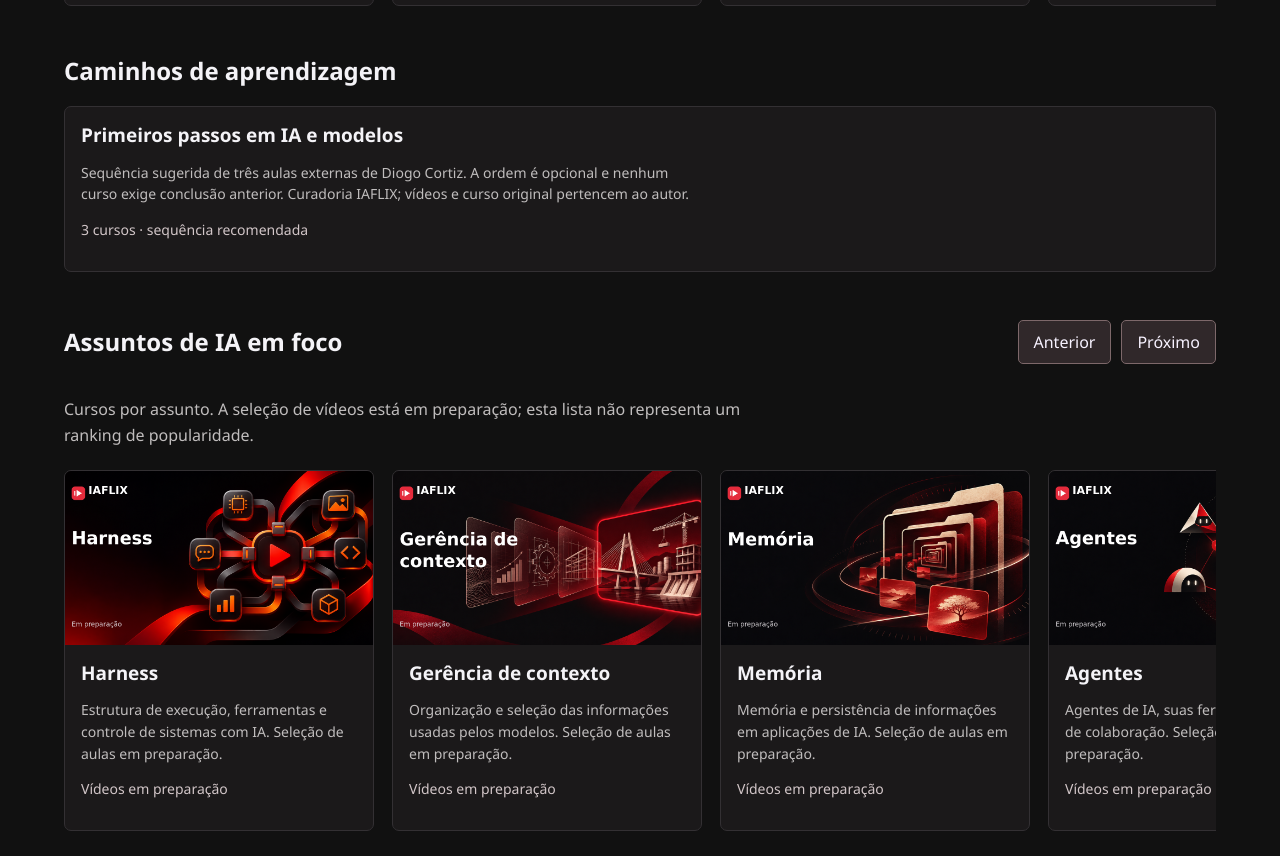
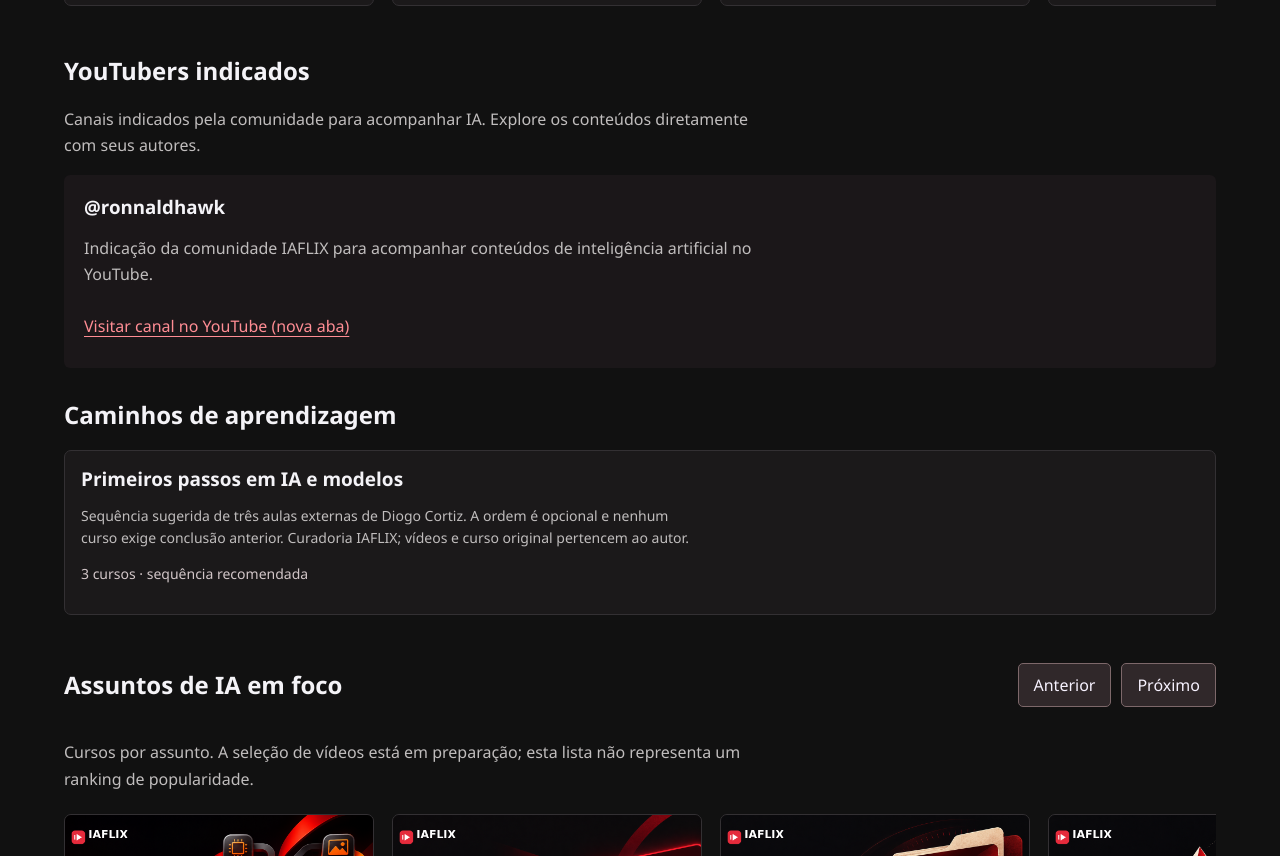
Before and after one commit to igorferreira/aiflix, a website with bundled scripts: page public/index.html in a window 1280 px wide. Shown: the part 1159-2015 px from the top of the page. Built offline with nearby package versions, Linux system fonts and the light colour scheme.

Commit message:
feat: adiciona indicações de YouTubers ao catálogo

```diff
--- a/public/assets/js/app.js
+++ b/public/assets/js/app.js
@@ -71,6 +71,19 @@ function home() {
     feature.append(copy, visual); main.append(feature);
   }
   if (catalog.courses.length) main.append(group('Todos os cursos', 'Acesso direto, sem matrícula ou pré-requisitos.', catalog.courses, true, true));
+  if (catalog.creators?.length) {
+    const section = el('section'); section.setAttribute('aria-labelledby', 'youtubers-title');
+    const title = el('h2', 'YouTubers indicados'); title.id = 'youtubers-title';
+    section.append(title, el('p', 'Canais indicados pela comunidade para acompanhar IA. Explore os conteúdos diretamente com seus autores.'));
+    const list = el('div', undefined, 'course-grid');
+    for (const creator of catalog.creators) {
+      const article = el('article', undefined, 'creator-card');
+      const channel = link('Visitar canal no YouTube (nova aba)', creator.channelUrl);
+      channel.target = '_blank'; channel.rel = 'noopener noreferrer';
+      article.append(el('h3', creator.title), el('p', creator.description), channel); list.append(article);
+    }
+    section.append(list); main.append(section);
+  }
   if (catalog.learnPaths.length) {
     const section = el('section'); section.append(el('h2', 'Caminhos de aprendizagem'));
     for (const path of catalog.learnPaths) { const article = el('article', undefined, 'course-card'); const title = el('h3'); title.append(link(path.title, `#/caminho/${path.id}`)); article.append(title, el('p', path.description), el('p', `${path.courseIds.length} cursos · sequência recomendada`, 'meta')); section.append(article); }
--- a/public/assets/js/catalog.js
+++ b/public/assets/js/catalog.js
@@ -26,14 +26,26 @@ export function validateCatalog(value) {
   function array(item, path, nonempty = false) {
     if (!Array.isArray(item) || (nonempty && !item.length)) fail(path, 'lista inválida');
   }
-  const seen = { course: new Set(), module: new Set(), lesson: new Set(), track: new Set(), path: new Set() };
+  const seen = { course: new Set(), module: new Set(), lesson: new Set(), track: new Set(), path: new Set(), creator: new Set() };
   function identity(item, path, type) {
     if (!isId(item.id) || seen[type].has(item.id)) fail(`${path}.id`, 'ID inválido ou duplicado');
     seen[type].add(item.id); text(item.title, `${path}.title`, 160);
   }
-  object(value, 'catalog', ['schemaVersion', 'courses', 'tracks', 'learnPaths']);
+  object(value, 'catalog', ['schemaVersion', 'courses', 'tracks', 'learnPaths'], ['creators']);
   if (value.schemaVersion !== 2) fail('schemaVersion', 'versão não suportada');
   for (const key of ['courses', 'tracks', 'learnPaths']) array(value[key], key);
+  if (value.creators !== undefined) {
+    array(value.creators, 'creators');
+    value.creators.forEach((creator, i) => {
+      const p = `creators[${i}]`;
+      object(creator, p, ['id', 'title', 'description', 'channelUrl']);
+      identity(creator, p, 'creator'); text(creator.description, `${p}.description`, 4000);
+      try {
+        const url = httpsUrl(creator.channelUrl);
+        if (!['youtube.com', 'www.youtube.com'].includes(url.hostname) || url.port || url.search || url.hash || !/^\/@[A-Za-z0-9._-]+$/.test(url.pathname)) throw new Error();
+      } catch { fail(`${p}.channelUrl`, 'canal YouTube inválido'); }
+    });
+  }
   value.courses.forEach((course, i) => {
     const p = `courses[${i}]`;
     object(course, p, ['id', 'title', 'description', 'modules'], ['cover', 'status']); identity(course, p, 'course'); text(course.description, `${p}.description`, 4000, true);
--- a/public/data/catalog.json
+++ b/public/data/catalog.json
@@ -194,5 +194,13 @@
         "arvore-decisao"
       ]
     }
+  ],
+  "creators": [
+    {
+      "id": "ronnaldhawk",
+      "title": "@ronnaldhawk",
+      "description": "Indicação da comunidade IAFLIX para acompanhar conteúdos de inteligência artificial no YouTube.",
+      "channelUrl": "https://www.youtube.com/@ronnaldhawk"
+    }
   ]
 }
--- a/public/styles.css
+++ b/public/styles.css
@@ -22,6 +22,9 @@ h3 { line-height: 1.3; margin-block: 12px; }
 p { color: var(--muted); line-height: 1.65; max-width: 76ch; }
 section { margin-block: 32px; min-width: 0; }
 .section-head { display: flex; justify-content: space-between; align-items: center; gap: 16px; }
+.creator-card { padding: 20px; background: #1b1719; border-radius: 6px; }
+.creator-card h3 { margin-top: 0; overflow-wrap: anywhere; }
+.creator-card a { display: inline-flex; align-items: center; min-height: 44px; }
 .actions { display: flex; flex-wrap: wrap; gap: 10px; align-items: center; margin-block: 16px; }
 .course-grid { display: grid; grid-template-columns: repeat(auto-fit, minmax(min(100%, 270px), 1fr)); gap: 18px; }
 .course-card { background: #1b191a; border: 1px solid #333033; border-radius: 7px; padding: 0 0 16px; min-width: 0; overflow-wrap: anywhere; }
```
Also changed, not shown: PRD.md (+4 -0 lines), TASKS.md (+15 -2 lines), specs/001-youtubers-indicados-v1.md (added, +20 -0 lines), tests/backend.test.mjs (+2 -0 lines), tests/frontend.test.mjs (+13 -0 lines).
